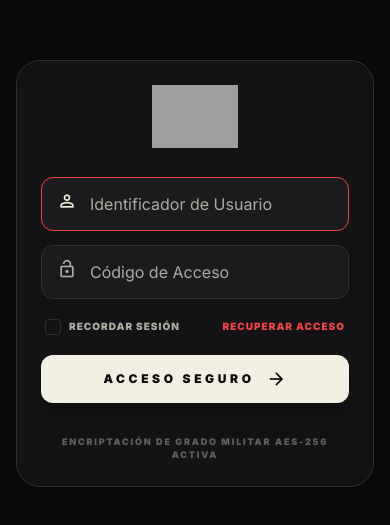
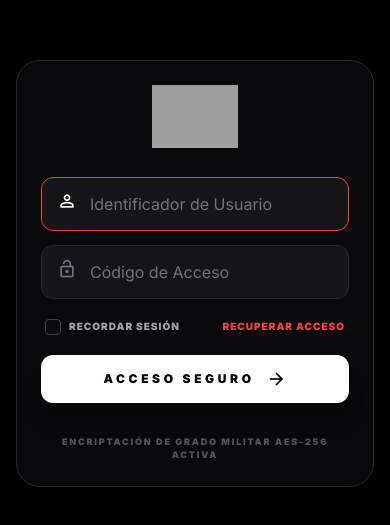
Before and after one commit to chessco/LuxuryOS, a React (Vite) app in the folder web/: page /login in a window 390 px wide. Shown: the part 149-674 px from the top of the page. Built offline with nearby package versions, Linux system fonts and the light colour scheme; no server answers; grey boxes are pictures that could not be loaded.

Commit message:
fix(login): forzar tema negro oscuro permanente e inmune a preferencias de navegador en login con acentos rojos

```diff
--- a/web/index.html
+++ b/web/index.html
@@ -12,14 +12,9 @@
   <title>Cared</title>
   <script>
     try {
-      var saved = localStorage.getItem('theme-mode');
-      if (saved === 'light') {
-        document.documentElement.classList.remove('dark');
-        document.documentElement.classList.add('light');
-      } else {
-        document.documentElement.classList.add('dark');
-        if (!saved) localStorage.setItem('theme-mode', 'dark');
-      }
+      document.documentElement.classList.remove('light');
+      document.documentElement.classList.add('dark');
+      localStorage.setItem('theme-mode', 'dark');
     } catch (e) {
       document.documentElement.classList.add('dark');
     }
--- a/web/src/pages/Login.tsx
+++ b/web/src/pages/Login.tsx
@@ -1,4 +1,4 @@
-import React, { useState } from 'react';
+import React, { useState, useEffect } from 'react';
 import { useNavigate } from 'react-router-dom';
 import api from '../services/api';
 
@@ -8,6 +8,13 @@ export default function LoginPage() {
     const [email, setEmail] = useState('');
     const [password, setPassword] = useState('');
     const navigate = useNavigate();
+
+    // Forzar tema oscuro siempre al cargar la pantalla de login
+    useEffect(() => {
+        document.documentElement.classList.remove('light');
+        document.documentElement.classList.add('dark');
+        localStorage.setItem('theme-mode', 'dark');
+    }, []);
 
     const handleLogin = async (e: React.FormEvent) => {
         e.preventDefault();
@@ -38,8 +45,8 @@ export default function LoginPage() {
     };
 
     return (
-        <div className="min-h-[100dvh] w-full flex items-center justify-center bg-background text-foreground p-4 sm:p-6 md:p-8 selection:bg-foreground selection:text-background transition-colors duration-500">
-            <div className="max-w-md w-full space-y-6 sm:space-y-8 bg-card p-6 sm:p-8 md:p-12 rounded-3xl sm:rounded-[40px] border border-border backdrop-blur-3xl shadow-xl transition-all duration-700">
+        <div className="dark min-h-[100dvh] w-full flex items-center justify-center bg-black text-white p-4 sm:p-6 md:p-8 selection:bg-white selection:text-black">
+            <div className="max-w-md w-full space-y-6 sm:space-y-8 bg-[#09090b] p-6 sm:p-8 md:p-12 rounded-3xl sm:rounded-[40px] border border-zinc-800 shadow-2xl">
                 <div className="flex flex-col items-center justify-center pb-1">
                     <img
                         src="/cared-login-logo.png"
@@ -59,7 +66,7 @@ export default function LoginPage() {
                 <form className="space-y-5 sm:space-y-6" onSubmit={handleLogin}>
                     <div className="space-y-3.5 sm:space-y-4">
                         <div className="relative group">
-                            <span className="absolute left-4 top-1/2 -translate-y-1/2 text-muted-foreground group-focus-within:text-foreground transition-colors">
+                            <span className="absolute left-4 top-1/2 -translate-y-1/2 text-zinc-500 group-focus-within:text-white transition-colors">
                                 <span className="material-symbols-outlined text-[20px]">person</span>
                             </span>
                             <input
@@ -69,12 +76,12 @@ export default function LoginPage() {
                                 autoComplete="off"
                                 value={email}
                                 onChange={(e) => setEmail(e.target.value)}
-                                className="w-full bg-muted border border-border rounded-xl sm:rounded-2xl py-3.5 sm:py-4 pl-12 pr-4 text-base sm:text-sm text-foreground focus:border-red-500 focus:outline-none transition-all placeholder-muted-foreground"
+                                className="w-full bg-zinc-900/90 border border-zinc-800 rounded-xl sm:rounded-2xl py-3.5 sm:py-4 pl-12 pr-4 text-base sm:text-sm text-white focus:border-red-500 focus:outline-none transition-all placeholder-zinc-500"
                                 placeholder="Identificador de Usuario"
                             />
                         </div>
                         <div className="relative group">
-                            <span className="absolute left-4 top-1/2 -translate-y-1/2 text-muted-foreground group-focus-within:text-foreground transition-colors">
+                            <span className="absolute left-4 top-1/2 -translate-y-1/2 text-zinc-500 group-focus-within:text-white transition-colors">
                                 <span className="material-symbols-outlined text-[20px]">lock_open</span>
                             </span>
                             <input
@@ -82,7 +89,7 @@ export default function LoginPage() {
                                 required
                                 value={password}
                                 onChange={(e) => setPassword(e.target.value)}
-                                className="w-full bg-muted border border-border rounded-xl sm:rounded-2xl py-3.5 sm:py-4 pl-12 pr-4 text-base sm:text-sm text-foreground focus:border-red-500 focus:outline-none transition-all placeholder-muted-foreground"
+                                className="w-full bg-zinc-900/90 border border-zinc-800 rounded-xl sm:rounded-2xl py-3.5 sm:py-4 pl-12 pr-4 text-base sm:text-sm text-white focus:border-red-500 focus:outline-none transition-all placeholder-zinc-500"
                                 placeholder="Código de Acceso"
                             />
                         </div>
@@ -90,8 +97,8 @@ export default function LoginPage() {
 
                     <div className="flex items-center justify-between px-1 sm:px-2">
                         <div className="flex items-center gap-2 cursor-pointer group">
-                            <div className="size-4 rounded border border-border group-hover:border-red-500 transition-colors"></div>
-                            <span className="text-[10px] font-black uppercase tracking-widest text-muted-foreground group-hover:text-foreground transition-colors">Recordar sesión</span>
+                            <div className="size-4 rounded border border-zinc-700 group-hover:border-red-500 transition-colors"></div>
+                            <span className="text-[10px] font-black uppercase tracking-widest text-zinc-400 group-hover:text-white transition-colors">Recordar sesión</span>
                         </div>
                         <p className="text-[10px] font-black uppercase tracking-widest text-red-500 hover:text-red-400 cursor-pointer">Recuperar acceso</p>
                     </div>
@@ -99,7 +106,7 @@ export default function LoginPage() {
                     <button
                         type="submit"
                         disabled={loading}
-                        className="group relative w-full h-12 sm:h-14 bg-foreground text-background font-black py-3 rounded-xl sm:rounded-2xl hover:opacity-90 transition-all flex items-center justify-center overflow-hidden active:scale-95 disabled:opacity-50 shadow-xl"
+                        className="group relative w-full h-12 sm:h-14 bg-white text-black font-black py-3 rounded-xl sm:rounded-2xl hover:bg-zinc-200 transition-all flex items-center justify-center overflow-hidden active:scale-95 disabled:opacity-50 shadow-xl"
                     >
                         <div className={`flex items-center gap-3 ${loading ? 'opacity-0' : 'opacity-100'} transition-opacity`}>
                             <span className="text-xs uppercase tracking-[0.3em]">Acceso Seguro</span>
@@ -107,14 +114,14 @@ export default function LoginPage() {
                         </div>
                         {loading && (
                             <div className="absolute inset-0 flex items-center justify-center">
-                                <div className="size-5 border-2 border-white/20 dark:border-black/20 border-t-white dark:border-t-black rounded-full animate-spin"></div>
+                                <div className="size-5 border-2 border-black/20 border-t-black rounded-full animate-spin"></div>
                             </div>
                         )}
                     </button>
                 </form>
 
                 <div className="pt-2 sm:pt-4 text-center">
-                    <p className="text-[9px] text-muted-foreground/50 font-black uppercase tracking-[0.2em]">
+                    <p className="text-[9px] text-zinc-600 font-black uppercase tracking-[0.2em]">
                         Encriptación de Grado Militar AES-256 Activa
                     </p>
                 </div>
```
